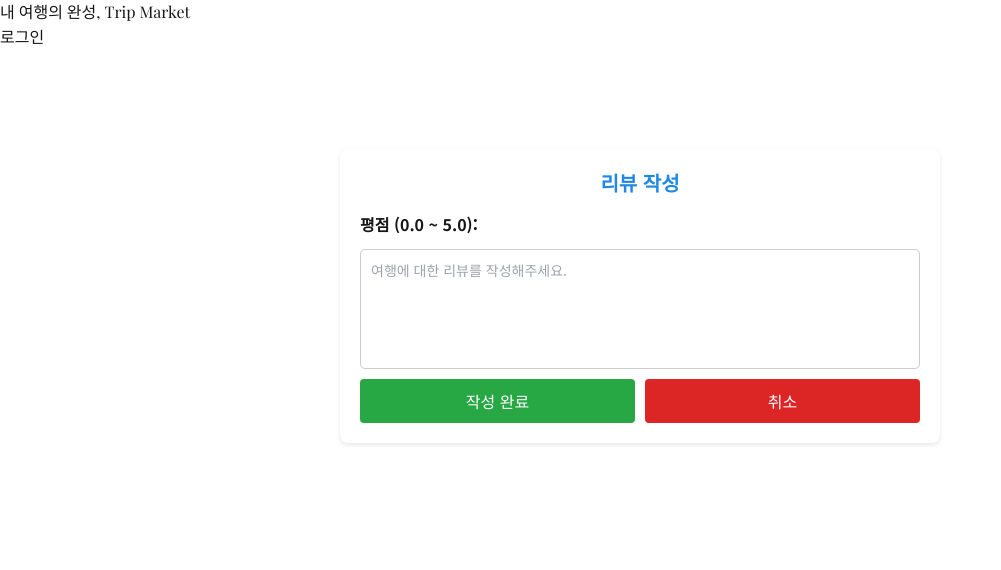
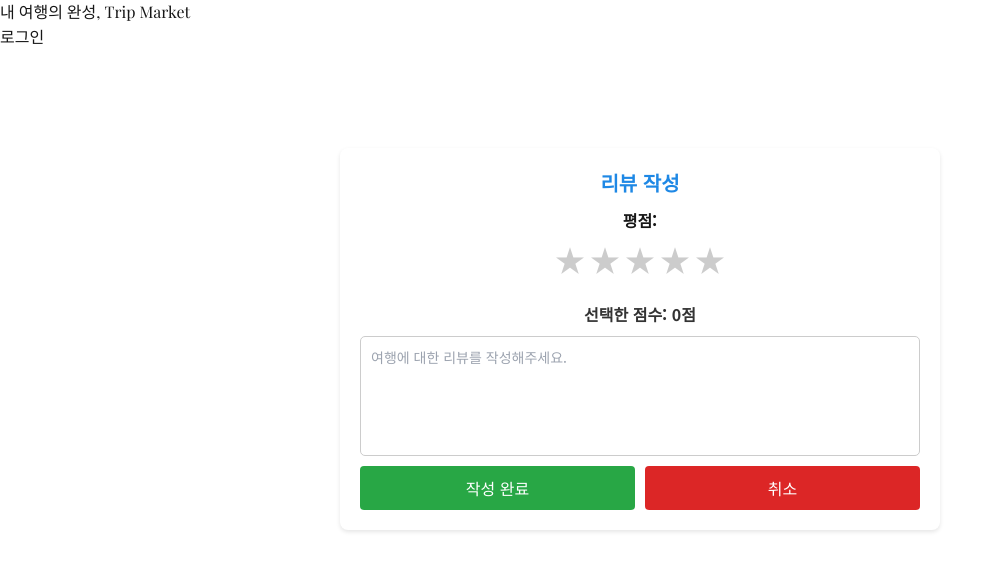
Before and after one commit to prgrms-be-devcourse/NBE3-4-2-Team7, a Next.js app in the folder frontend/: page /reviews/create in a window 1280 px wide. Shown: the top 570 px of the page, without its empty margins (0-1001 px from the left). Built offline with nearby package versions, Linux system fonts and the light colour scheme; no server answers; a web font is replaced by a local one.

Commit message:
refactor: 프론트 UX 개선

```diff
--- a/frontend/src/app/reviews/create/page.tsx
+++ b/frontend/src/app/reviews/create/page.tsx
@@ -1,13 +1,16 @@
 "use client";
 
-import React, { useState, useEffect } from "react";
-import { useRouter, useSearchParams } from "next/navigation";
+import React, {useEffect, useState} from "react";
+import {useRouter, useSearchParams} from "next/navigation";
 import axios from "axios";
 
 const CreateReviewPage: React.FC = () => {
     const router = useRouter();
     const searchParams = useSearchParams();
     const [travelId, setTravelId] = useState<number | null>(null);
+    const [review, setReview] = useState("");
+    const [reviewScore, setReviewScore] = useState<number>(0); // 기본값 0점
+    const [hoverScore, setHoverScore] = useState<number | null>(null); // 별 위에 올릴 때 표시용
 
     useEffect(() => {
         const id = searchParams.get("travelId");
@@ -16,52 +19,46 @@ const CreateReviewPage: React.FC = () => {
         }
     }, [searchParams]);
 
-    const [review, setReview] = useState("");
-    const [reviewScore, setReviewScore] = useState<number | "">("");
-
     // 리뷰 내용 변경 핸들러
     const handleReviewChange = (event: React.ChangeEvent<HTMLTextAreaElement>) => {
         setReview(event.target.value);
     };
 
-    // 평점 변경 핸들러
-    const handleReviewScoreChange = (event: React.ChangeEvent<HTMLInputElement>) => {
-        const value = parseFloat(event.target.value);
+    // 별점 클릭 핸들러 (0.5 단위로 반개 선택 가능)
+    const handleRatingClick = (score: number) => {
+        setReviewScore(score);
+    };
 
-        if (isNaN(value) || value < 0 || value > 5) {
-            alert("평점은 0.0에서 5.0 사이여야 합니다.");
-            return;
-        }
+    // 별 위에 올릴 때 점수 미리보기 (반개 단위로 선택 가능)
+    const handleMouseOver = (score: number) => {
+        setHoverScore(score);
+    };
 
-        setReviewScore(value);
+    // 마우스가 별에서 벗어나면 원래 점수로 복귀
+    const handleMouseLeave = () => {
+        setHoverScore(null);
     };
 
     // 리뷰 제출 핸들러
     const handleSubmit = async () => {
-        console.log("제출 데이터:", { travelId, review, reviewScore });
-
-        if (!travelId || review.trim() === "" || reviewScore === "") {
+        if (!travelId || review.trim() === "" || reviewScore === 0) {
             alert("여행 ID, 리뷰 내용, 평점을 입력해주세요.");
             return;
         }
 
         const requestData = {
-            travelId, // ✅ 여행 ID 추가
-            comment: review, // ✅ 백엔드 필드명 `comment`
-            reviewScore // ✅ 필드명 `reviewScore`
+            travelId,
+            comment: review,
+            reviewScore
         };
 
         try {
             await axios.post("/reviews", requestData);
             alert("리뷰가 작성되었습니다.");
-            router.push("/mypage"); // 마이페이지로 이동
+            router.push("/mypage");
         } catch (error) {
             console.error("리뷰 작성 에러:", error);
-            if (error.response && error.response.data) {
-                alert(error.response.data.errorMessage);
-            } else {
-                alert("리뷰 작성에 실패했습니다.");
-            }
+            alert("리뷰 작성에 실패했습니다.");
         }
     };
 
@@ -69,19 +66,29 @@ const CreateReviewPage: React.FC = () => {
         <div style={styles.reviewFormContainer}>
             <h2 style={styles.sectionTitle}>리뷰 작성</h2>
 
-            {/* 평점 입력 */}
+            {/* 별점 선택 */}
             <div style={styles.ratingContainer}>
-                <label style={styles.ratingLabel}>평점 (0.0 ~ 5.0):</label>
-                <input
-                    type="number"
-                    min="0"
-                    max="5"
-                    step="0.5"
-                    value={reviewScore}
-                    onChange={handleReviewScoreChange}
-                    style={styles.ratingInput}
-                />
+                <label style={styles.ratingLabel}>평점:</label>
+                <div style={styles.stars}>
+                    {[1, 2, 3, 4, 5].map((star) => (
+                        <span
+                            key={star}
+                            style={{
+                                ...styles.star,
+                                color: (hoverScore || reviewScore) >= star ? "#FFD700" : "#ccc"
+                            }}
+                            onClick={() => handleRatingClick(star)}
+                            onMouseOver={() => handleMouseOver(star)}
+                            onMouseLeave={handleMouseLeave}
+                        >
+                            ★
+                        </span>
+                    ))}
+                </div>
             </div>
+
+            {/* 선택된 점수 표시 */}
+            <div style={styles.selectedScore}>선택한 점수: {reviewScore}점</div>
 
             {/* 리뷰 내용 입력 */}
             <textarea
@@ -119,6 +126,33 @@ const styles = {
         color: "#1E88E5",
         textAlign: "center",
     },
+    ratingContainer: {
+        display: "flex",
+        flexDirection: "column",
+        alignItems: "center",
+        marginBottom: "10px"
+    },
+    ratingLabel: {
+        fontSize: "16px",
+        fontWeight: "bold",
+        marginBottom: "5px"
+    },
+    stars: {
+        display: "flex",
+        gap: "5px",
+        cursor: "pointer"
+    },
+    star: {
+        fontSize: "30px",
+        transition: "color 0.2s",
+        cursor: "pointer"
+    },
+    selectedScore: {
+        textAlign: "center",
+        fontWeight: "bold",
+        fontSize: "16px",
+        color: "#333"
+    },
     reviewInput: {
         width: "100%",
         minHeight: "120px",
@@ -127,20 +161,6 @@ const styles = {
         border: "1px solid #ccc",
         fontSize: "14px",
         resize: "none",
-    },
-    ratingContainer: {
-        display: "flex",
-        alignItems: "center",
-        gap: "10px",
-    },
-    ratingLabel: {
-        fontSize: "16px",
-        fontWeight: "bold",
-    },
-    ratingInput: {
-        width: "50px",
-        padding: "5px",
-        fontSize: "14px",
     },
     buttonGroup: {
         display: "flex",
```
Also changed, not shown: frontend/src/app/mypage/page.tsx (+28 -13 lines), frontend/src/app/travels/create/page.tsx (+23 -8 lines).
